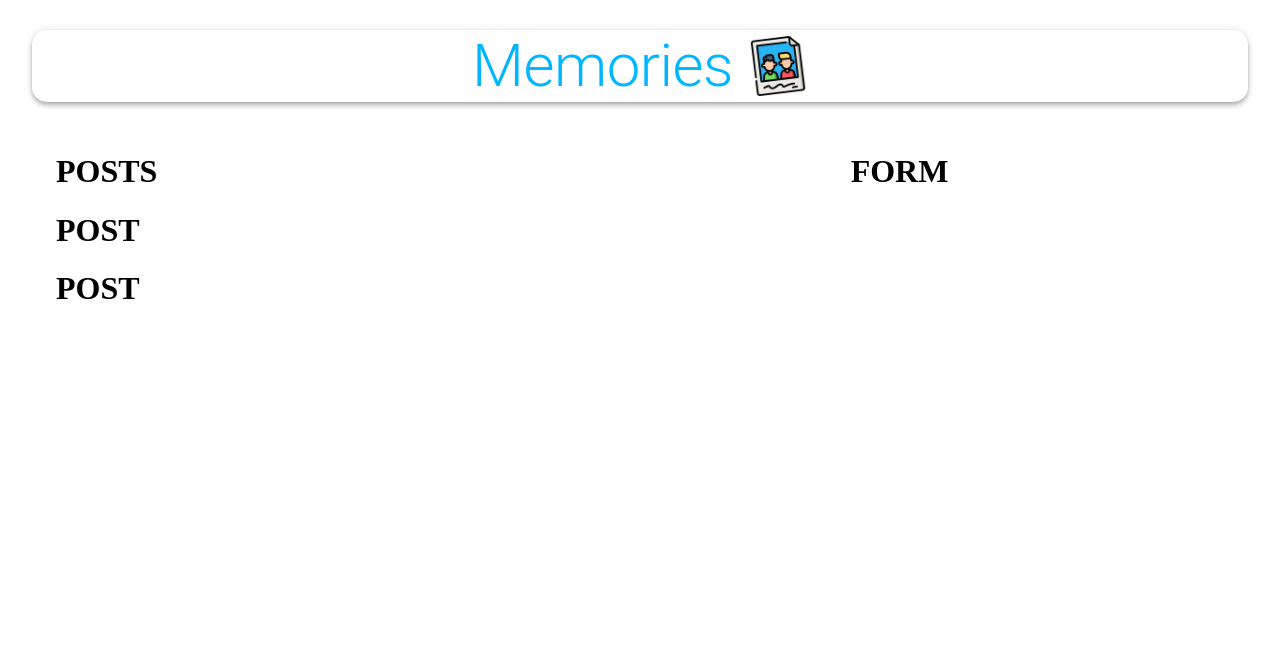
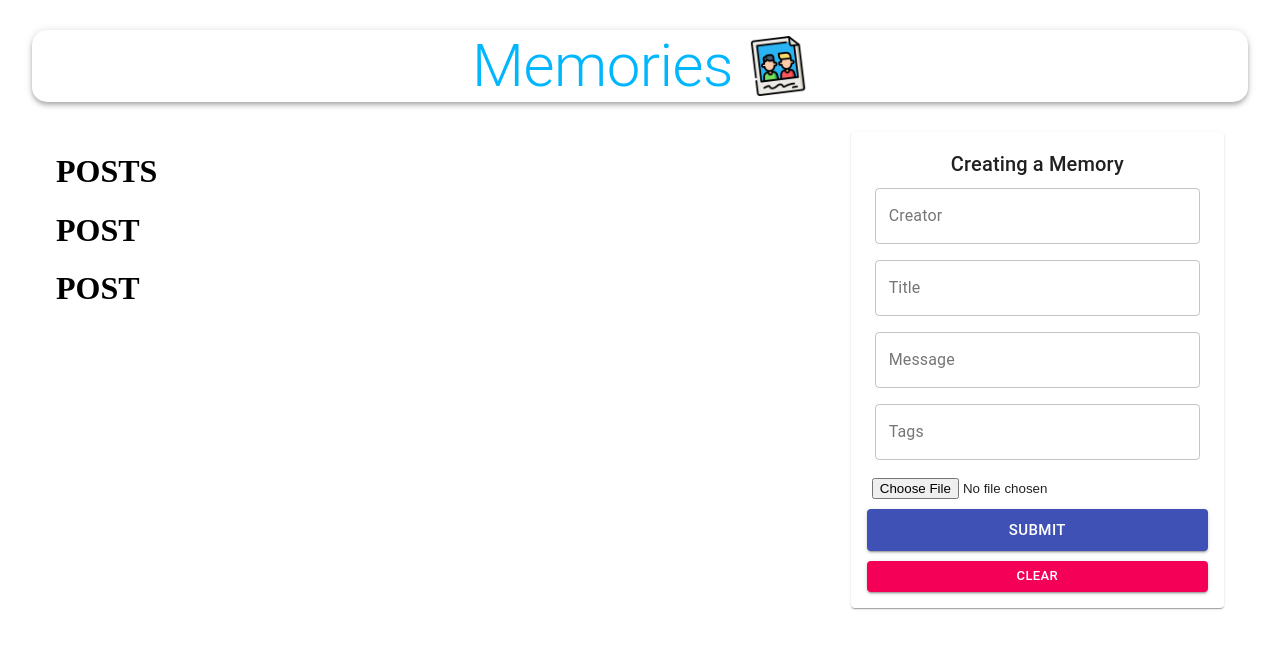
Before and after one commit to TariqRepos/Full-Stack-MERN-Memories-Social-Media-App, a React (Create React App) app in the folder client/: page / in a window 1280 px wide. Shown: the top 648 px of the page. Built offline with nearby package versions, Linux system fonts and the light colour scheme.

Commit message:
Created form on client to take in user prameters to setup making a post

```diff
--- a/client/src/components/Form/Form.js
+++ b/client/src/components/Form/Form.js
@@ -1,12 +1,89 @@
-import React from "react";
+import React, { useState } from "react";
+import { TextField, Button, Typography, Paper } from "@material-ui/core";
+import FileBase from "react-file-base64";
 
 import useStyles from './styles';
 
 const Form = () => {
+    const [postData, setPostData] = useState({
+        creator: "",
+        title: "",
+        message: "",
+        tags: "",
+        selectedFile: ""
+    });
     const classes = useStyles();
 
+    const handleSubmit = () => {
+
+    }
+
+    const clear = () => {
+
+    }
+
     return (
-        <h1>FORM</h1>
+        <Paper className={classes.paper}>
+            <form autoComplete="off" noValidate className={`${classes.root} ${classes.form}`} onSubmit={handleSubmit}>
+                <Typography variant="h6">Creating a Memory</Typography>
+                <TextField
+                    name="creator"
+                    variant="outlined"
+                    label="Creator"
+                    fullWidth
+                    value={postData.creator}
+                    onChange={(e) => setPostData({ ...postData, creator: e.target.value})}
+                ></TextField>
+                <TextField
+                    name="title"
+                    variant="outlined"
+                    label="Title"
+                    fullWidth
+                    value={postData.title}
+                    onChange={(e) => setPostData({ ...postData, title: e.target.value})}
+                ></TextField>
+                <TextField
+                    name="message"
+                    variant="outlined"
+                    label="Message"
+                    fullWidth
+                    value={postData.message}
+                    onChange={(e) => setPostData({ ...postData, message: e.target.value})}
+                ></TextField>
+                <TextField
+                    name="tags"
+                    variant="outlined"
+                    label="Tags"
+                    fullWidth
+                    value={postData.tags}
+                    onChange={(e) => setPostData({ ...postData, tags: e.target.value})}
+                ></TextField>
+                <div className={classes.fileInput}>
+                    <FileBase
+                        type="file"
+                        multipe={false}
+                        onDone={({base64}) => setPostData({ ...postData, selectedFile: base64})}
+                    />
+                </div>
+                <Button
+                    className={classes.buttonSubmit}
+                    variant="contained"
+                    color="primary"
+                    size="large"
+                    type="submit"
+                    fullWidth>
+                        Submit
+                </Button>
+                <Button
+                    variant="contained"
+                    color="secondary"
+                    size="small"
+                    onClick={clear}
+                    fullWidth>
+                        Clear
+                </Button>
+            </form>
+        </Paper>
     );
 }
 
```
